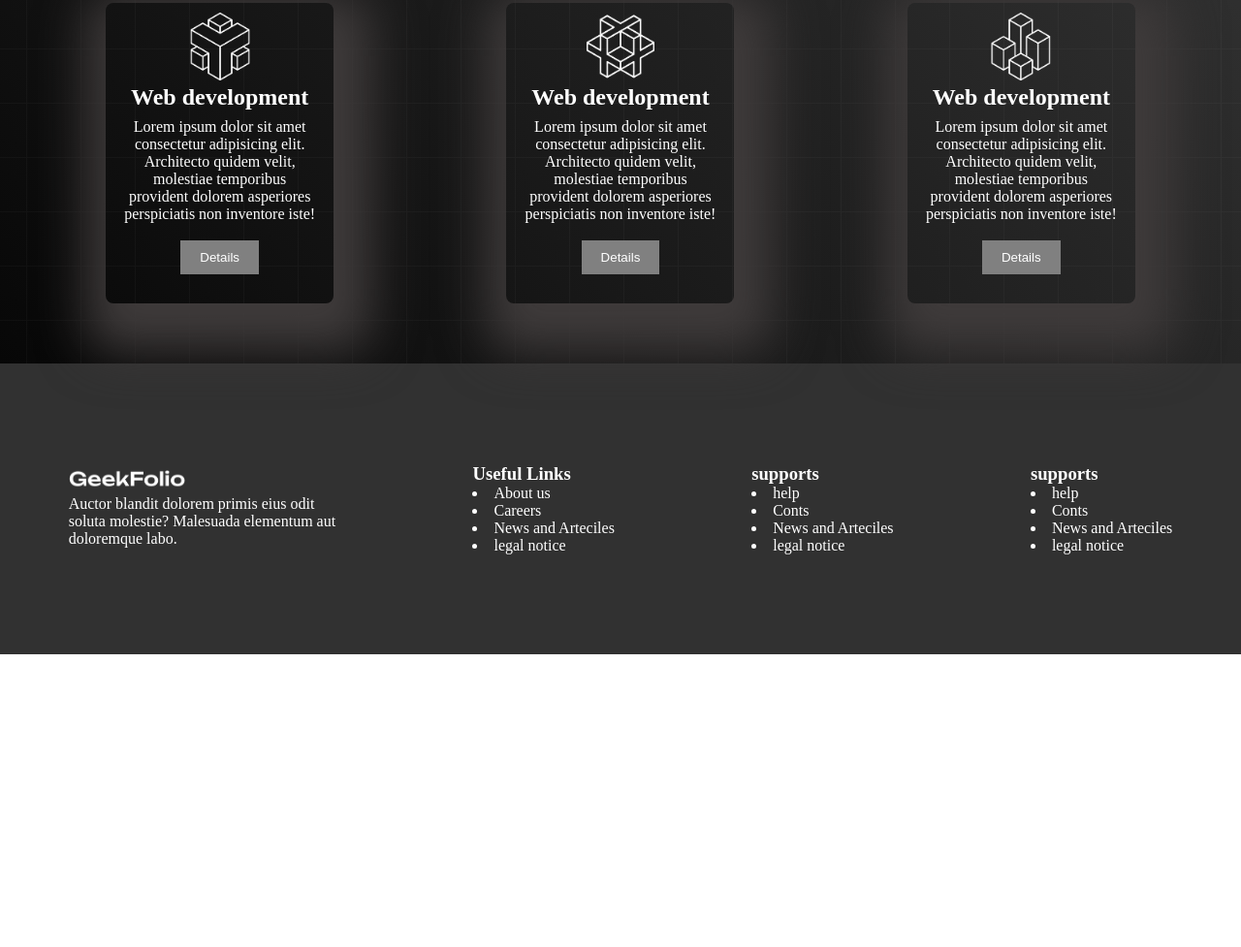
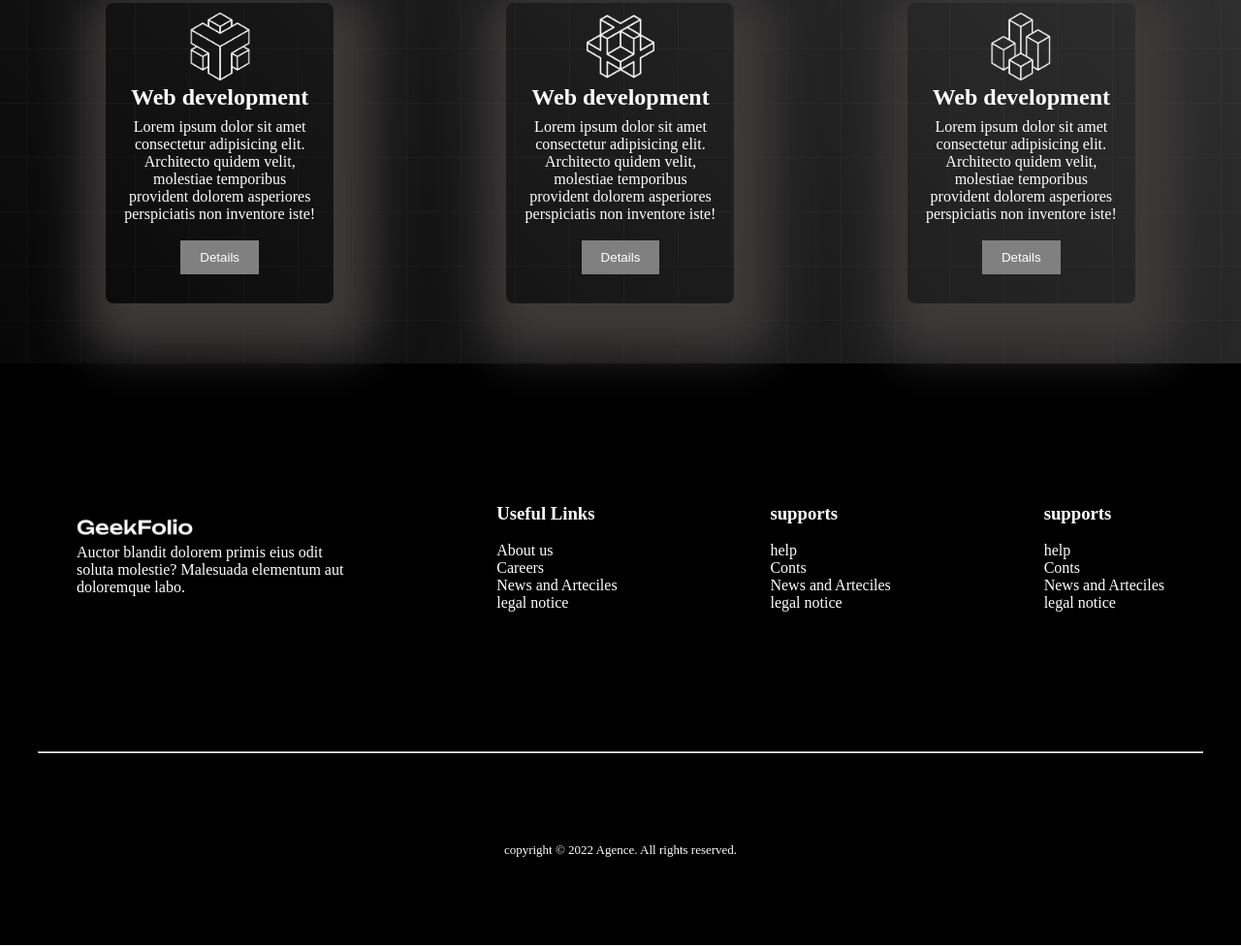
Before and after one commit to maruf318/digital-products, a plain HTML site: page index.html in a window 1280 px wide. Shown: the part 1501-2478 px from the top of the page at 97% size. Before the commit the page ends 2176 px from the top, so only its background shows below. Drawn offline with Linux system fonts and the light colour scheme.

Commit message:
added footer

```diff
--- a/index.html
+++ b/index.html
@@ -109,22 +109,27 @@
               elementum aut <br> doloremque labo.
             </p>
           </div>
-          <div class="link">
+          <div class="useful-link">
             <h3>Useful Links</h3>
+            <br>
             <li>About us</li>
             <li>Careers</li>
             <li>News and Arteciles</li>
             <li>legal notice</li>
           </div>
-          <div class="link">
+          <div class="useful-link">
+
             <h3>supports</h3>
+            <br>
             <li>help</li>
             <li>Conts</li>
             <li>News and Arteciles</li>
             <li>legal notice</li>
           </div>
-          <div class="link">
+          <div class="useful-link">
+
             <h3>supports</h3>
+            <br>
             <li>help</li>
             <li>Conts</li>
             <li>News and Arteciles</li>
@@ -134,6 +139,16 @@
         </div>
       </section>
     </main>
-    <footer></footer>
+    <footer>
+
+    <div class="foot">
+      <hr class="ggg">
+     <p class="footer-text">copyright © 2022 Agence. All rights reserved.</p>
+      </div>
+      <div>
+         <!-- <img class="practice" src="./images/product-2.jpg" alt="">  -->
+      </div>
+
+    </footer>
   </body>
 </html>
--- a/style.css
+++ b/style.css
@@ -122,7 +122,31 @@
   display: flex;
   align-items: center;
   justify-content: space-around;
-  height: 300px;
-  background-color: #313131;
+  height: 400px;
+  background-color: #000000;
   color: white;
 }
+.useful-link {
+  list-style: none;
+}
+.foot {
+  background-color: black;
+  height: 200px;
+  color: white;
+}
+.footer-text {
+  text-align: center;
+  font-size: small;
+  display: flex;
+  justify-content: center;
+  align-items: center;
+  height: 100%;
+}
+
+.practice {
+  width: 200px;
+}
+.ggg {
+  max-width: 1200px;
+  margin: 0 auto;
+}
```
